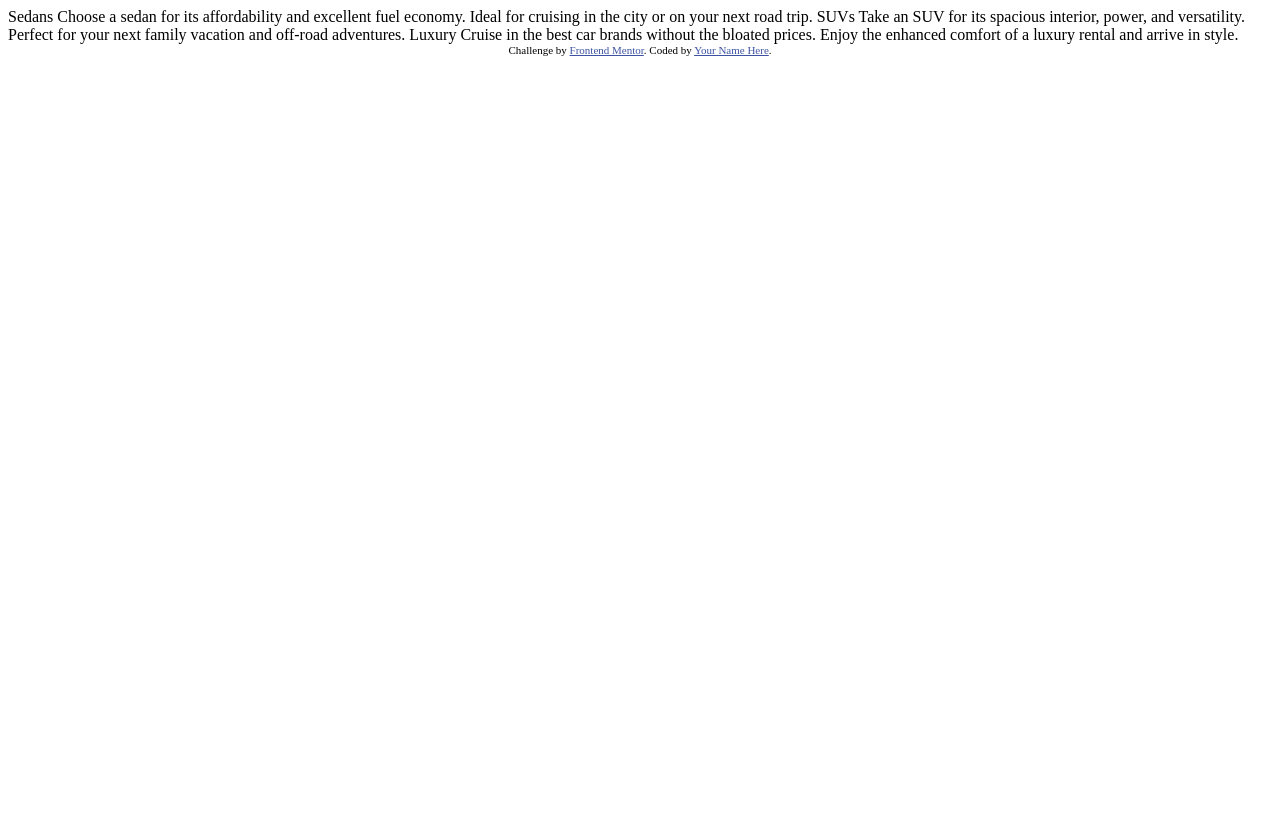
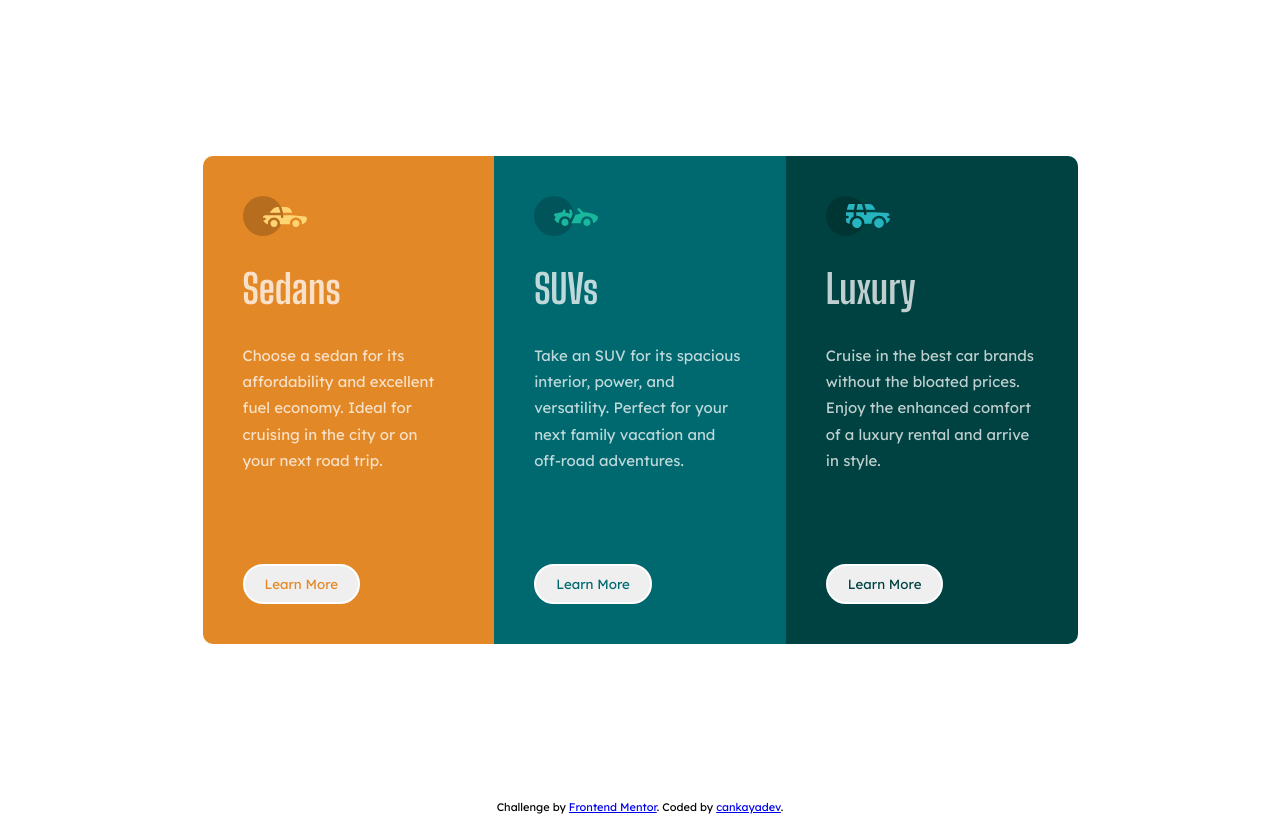
Before and after one commit to cankayadev/column-component, a plain HTML site: page index.html in a window 1280 px wide. Drawn offline with Linux system fonts and the light colour scheme.

Commit message:
finished

```diff
--- a/index.html
+++ b/index.html
@@ -1,36 +1,56 @@
 <!DOCTYPE html>
 <html lang="en">
   <head>
-  <meta charset="UTF-8">
-  <meta name="viewport" content="width=device-width, initial-scale=1.0"> <!-- displays site properly based on user's device -->
-
-  <link rel="icon" type="image/png" sizes="32x32" href="./images/favicon-32x32.png">
+    <meta charset="UTF-8" />
+    <meta name="viewport" content="width=device-width, initial-scale=1.0" />
+    <link
+      rel="icon"
+      type="image/png"
+      sizes="32x32"
+      href="./images/favicon-32x32.png"
+    />
 
     <title>Frontend Mentor | 3-column preview card component</title>
-
-  <!-- Feel free to remove these styles or customise in your own stylesheet 👍 -->
     <style>
-    .attribution { font-size: 11px; text-align: center; }
-    .attribution a { color: hsl(228, 45%, 44%); }
+      @import url("./styles.css");
     </style>
   </head>
   <body>
-
-  Sedans
-  Choose a sedan for its affordability and excellent fuel economy. Ideal for cruising in the city
-  or on your next road trip.
-
-  SUVs
-  Take an SUV for its spacious interior, power, and versatility. Perfect for your next family vacation
-  and off-road adventures.
-
-  Luxury
-  Cruise in the best car brands without the bloated prices. Enjoy the enhanced comfort of a luxury
-  rental and arrive in style.
+    <div class="container">
+      <div class="column bright-orange">
+        <img src="./images/icon-sedans.svg" alt="" />
+        <h3>Sedans</h3>
+        <p>
+          Choose a sedan for its affordability and excellent fuel economy. Ideal
+          for cruising in the city or on your next road trip.
+        </p>
+        <button class="btn btn1">Learn More</button>
+      </div>
+      <div class="column dark-cyan">
+        <img src="./images/icon-luxury.svg" alt="" />
+        <h3>SUVs</h3>
+        <p>
+          Take an SUV for its spacious interior, power, and versatility. Perfect
+          for your next family vacation and off-road adventures.
+        </p>
+        <button class="btn btn2">Learn More</button>
+      </div>
+      <div class="column very-dark-cyan">
+        <img src="./images/icon-suvs.svg" alt="" />
+        <h3>Luxury</h3>
+        <p>
+          Cruise in the best car brands without the bloated prices. Enjoy the
+          enhanced comfort of a luxury rental and arrive in style.
+        </p>
+        <button class="btn btn3">Learn More</button>
+      </div>
+    </div>
 
     <div class="attribution">
-    Challenge by <a href="https://www.frontendmentor.io?ref=challenge" target="_blank">Frontend Mentor</a>.
-    Coded by <a href="#">Your Name Here</a>.
+      Challenge by
+      <a href="https://www.frontendmentor.io?ref=challenge" target="_blank"
+        >Frontend Mentor</a
+      >. Coded by <a href="https://bahtiyarkaya.com">cankayadev</a>.
     </div>
   </body>
 </html>
--- a/styles.css
+++ b/styles.css
@@ -1,9 +1,138 @@
 @import url('https://fonts.googleapis.com/css2?family=Big+Shoulders+Display:wght@700&family=Lexend+Deca&display=swap');
 
 :root {
-    --bright-orange: hsl(31, 77%, 52%);--darkcyan: hsl(184, 100%, 22%); --very-dark-cyan: hsl(179, 100%, 13%);
-    /* paragraphs */
+    --bright-orange: hsl(31, 77%, 52%);
+    --dark-cyan: hsl(184, 100%, 22%);
+    --very-dark-cyan: hsl(179, 100%, 13%);
     --transparent-white: hsla(0, 0%, 100%, 0.75);
-    /* background, headings, buttons */
     --light-gray: hsl(0, 0%, 95%)
 }
+
+* {
+    margin: 0;
+    padding: 0;
+    box-sizing: border-box;
+}
+
+body, button {
+    font-family: 'Lexend Deca', sans-serif;
+
+}
+
+p {
+    font-size: 15px;
+    font-family: 'Lexend Deca', sans-serif;
+    line-height: 1.75;
+}
+
+h3 {
+    font-family: 'Big Shoulders Display', sans-serif;
+    font-size: 40px;
+}
+
+.btn {
+    background-color: var(white);
+    border: solid white 2px;
+    border-radius: 30px;
+    padding: 10px 20px;
+    cursor: pointer;
+}
+
+.btn:hover {
+    background-color: transparent;
+    color: white;
+    transition: all 0.5s ease-in-out;
+}
+
+.btn1 {
+    color: var(--bright-orange);
+}
+
+.btn2 {
+    color: var(--dark-cyan);
+}
+
+.btn3 {
+    color: var(--very-dark-cyan);
+}
+
+.bright-orange {
+    background-color: var(--bright-orange);
+    border-radius: 10px 10px 0 0;
+}
+
+.dark-cyan {
+    background-color: var(--dark-cyan);
+}
+
+.very-dark-cyan {
+    background-color: var(--very-dark-cyan);
+    border-radius: 0 0 10px 10px;
+}
+
+.column {
+    flex: 1;
+    padding: 30px;
+    color: var(--transparent-white);
+}
+
+.column img {
+    margin-bottom: 25px;
+}
+
+.column h3 {
+    margin-bottom: 20px;
+}
+
+.column p {
+    margin-bottom: 30px;
+}
+
+
+
+.container {
+    padding: 20px;
+}
+
+
+
+
+.attribution {
+    font-size: 11px;
+    text-align: center;
+}
+s
+.attribution a {
+    color: hsl(228, 45%, 44%);
+}
+
+
+@media (min-width: 600px) {
+    .container {
+        display: flex;
+        align-items: center;
+        justify-content: center;
+        min-height: 100vh;
+        max-width: 915px;
+        margin: auto;
+    }
+    .bright-orange {
+        border-radius: 10px 0 0 10px;
+    }
+
+    .very-dark-cyan {
+        border-radius: 0 10px 10px 0;
+    }
+
+    .column {
+        padding: 40px;
+    }
+
+    .column p {
+        margin-bottom: 90px;
+    }
+
+        .column h3 {
+            margin-bottom: 30px;
+        }
+}
```
Lines whose indentation alone changed are shown as unchanged.
